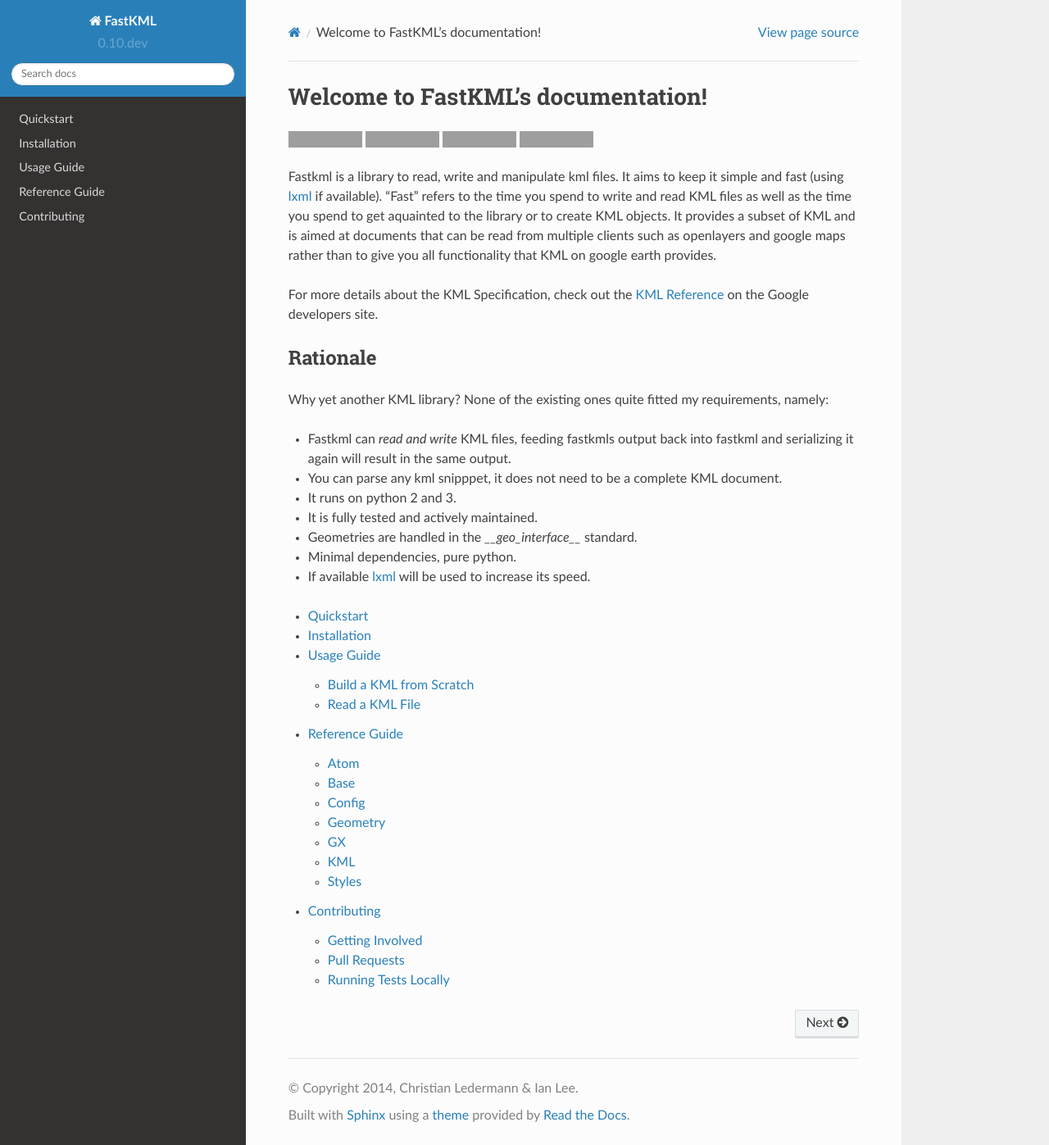
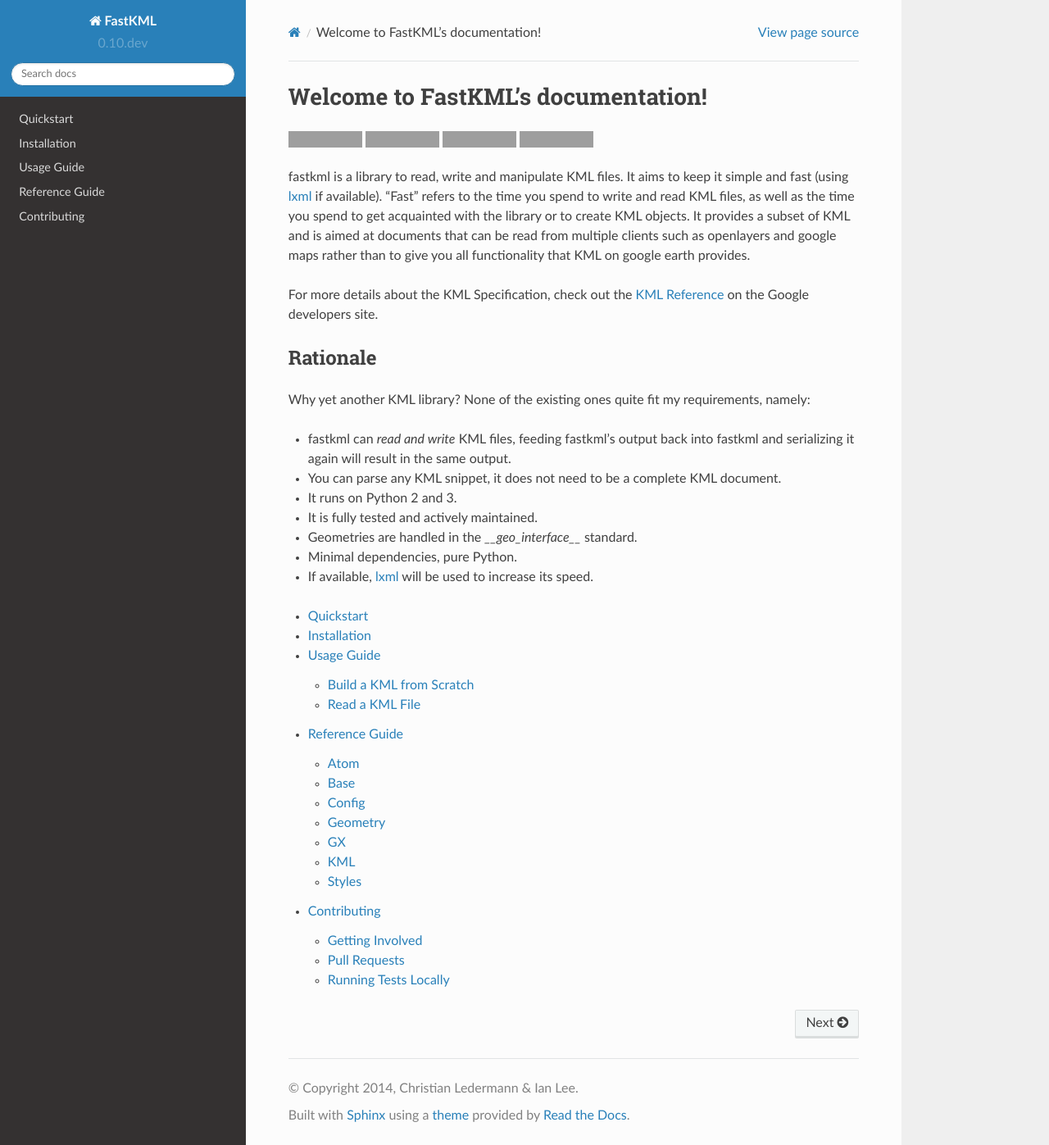
Before and after one commit to cleder/fastkml, a Sphinx documentation site: the page built from docs/index.rst, in a window 1280 px wide and 1397 px high. Shown: the whole window at 82% size. Built offline with Sphinx 7.4.7 and the Read the Docs theme 2.0.0, drawn with Linux system fonts in a browser that asks for light colours; grey boxes are pictures that could not be loaded.

Commit message:
Tidying ..

```diff
--- a/docs/index.rst
+++ b/docs/index.rst
@@ -14,10 +14,10 @@ Welcome to FastKML's documentation!
     :target: https://www.ohloh.net/p/fastkml
 
 
-Fastkml is a library to read, write and manipulate kml files. It aims to keep
+fastkml is a library to read, write and manipulate KML files. It aims to keep
 it simple and fast (using lxml_ if available). "Fast" refers to the time you
-spend to write and read KML files as well as the time you spend to get
-aquainted to the library or to create KML objects. It provides a subset of KML
+spend to write and read KML files, as well as the time you spend to get
+acquainted with the library or to create KML objects. It provides a subset of KML
 and is aimed at documents that can be read from multiple clients such as
 openlayers and google maps rather than to give you all functionality that KML
 on google earth provides.
@@ -29,18 +29,18 @@ developers site.
 Rationale
 ---------
 
-Why yet another KML library? None of the existing ones quite fitted my
+Why yet another KML library? None of the existing ones quite fit my
 requirements, namely:
 
-* Fastkml can *read and write* KML files, feeding fastkmls output back into
-  fastkml   and serializing it again will result in the same output.
-* You can parse any kml snipppet, it does not need to be a complete KML
+* fastkml can *read and write* KML files, feeding fastkml's output back into
+  fastkml and serializing it again will result in the same output.
+* You can parse any KML snippet, it does not need to be a complete KML
   document.
-* It runs on python 2 and 3.
+* It runs on Python 2 and 3.
 * It is fully tested and actively maintained.
 * Geometries are handled in the `__geo_interface__` standard.
-* Minimal dependencies, pure python.
-* If available lxml_ will be used to increase its speed.
+* Minimal dependencies, pure Python.
+* If available, lxml_ will be used to increase its speed.
 
 .. toctree::
    :maxdepth: 2
--- a/docs/installing.rst
+++ b/docs/installing.rst
@@ -13,7 +13,7 @@ fastkml works on Unix/Linux, OS X, and Windows.
 
 Install it with ``pip install fastkml`` or ``easy_install fastkml``.
 
-If you use fastkml extensively or need to process big kml files consider
+If you use fastkml extensively or need to process big KML files, consider
 installing lxml_ as it speeds up processing.
 
 You can install all requirements for working with fastkml by using pip_ from
--- a/docs/usage_guide.rst
+++ b/docs/usage_guide.rst
@@ -1,6 +1,5 @@
 Usage Guide
 ===========
-
 
 You can find more examples in the included ``test_main.py`` file or in
 collective.geo.fastkml_, here is a quick overview:
```
Also changed, not shown: README.rst (+7 -6 lines).
